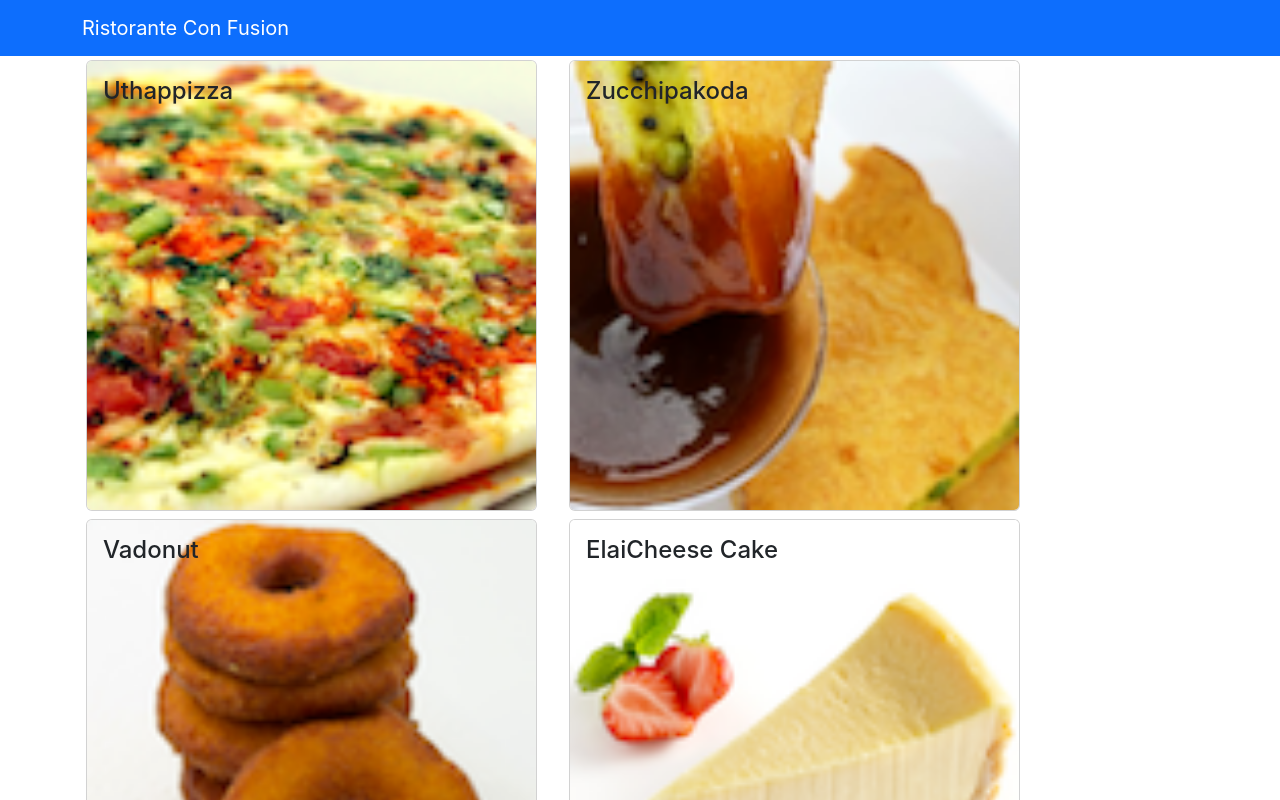
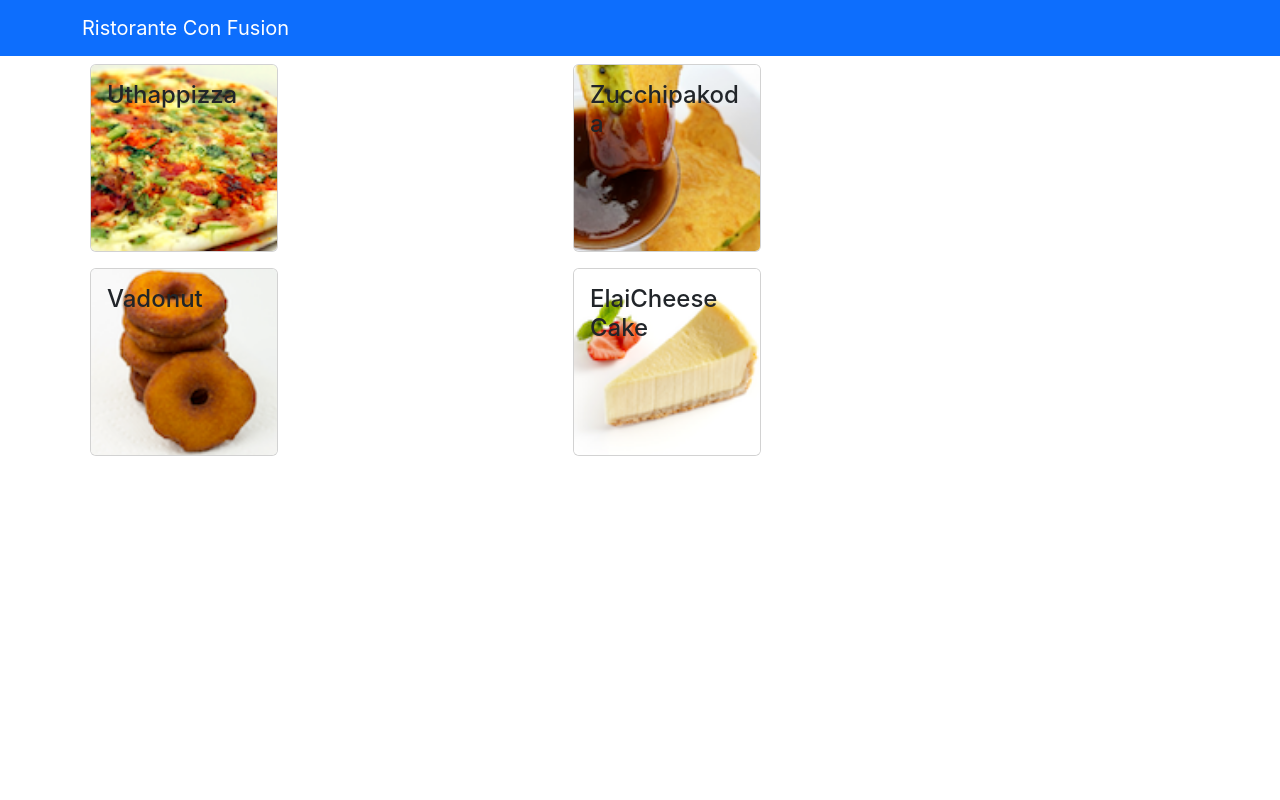
Before and after one commit to lavreniukk/react_trainee, a React (Create React App) app in the folder confusion/: page / in a window 1280 px wide. Shown: the top 800 px of the page. Built offline with nearby package versions, Linux system fonts and the light colour scheme; the HTML template or start-up script is replaced by a standard one.

Commit message:
class components made functional

```diff
--- a/confusion/src/components/DishdetailComponent.js
+++ b/confusion/src/components/DishdetailComponent.js
@@ -1,12 +1,7 @@
-import React, { Component } from 'react';
+import React from 'react';
 import { Card, CardImg, CardText, CardBody, CardTitle} from 'reactstrap';
 
-class DishDetail extends Component {
-    constructor(props) {
-        super(props);
-    }
-
-    renderDish(selectedDish) {
+function RenderDish({selectedDish}) {
     if (selectedDish != null) {
         return(
             <Card>
@@ -27,7 +22,7 @@ class DishDetail extends Component {
     }
 }
 
-    renderComments(commentsArr) {
+function RenderComments({commentsArr}) {
     if (commentsArr != null) {
         var comms = commentsArr.map((comm) => {
             return(
@@ -54,16 +49,16 @@ class DishDetail extends Component {
     }
 }
 
-    render() {
-        if (this.props.dish != null) {
+function DishDetail(props) {
+    if (props.dish != null) {
         return (
             <div className='container'>
                 <div className='row'>
                     <div className='col-12 col-md-5 m-1'>
-                            {this.renderDish(this.props.dish)}
+                        <RenderDish dish={props.dish}/>
                     </div>
                     <div className='col-12 col-md-5 m-1'>
-                            {this.renderComments(this.props.dish.comments)}
+                        <RenderComments dish={props.dish.comments}/>
                     </div>
                 </div>
             </div>
@@ -75,6 +70,5 @@ class DishDetail extends Component {
         );
     }
 }
-}
 
 export default DishDetail;
--- a/confusion/src/components/MenuComponent.js
+++ b/confusion/src/components/MenuComponent.js
@@ -1,22 +1,26 @@
-import React, { Component } from 'react';
+import React from 'react';
 import { Card, CardImg, CardImgOverlay, CardText, CardBody, CardTitle} from 'reactstrap';
 import DishDetail from './DishdetailComponent';
 
-class Menu extends Component {
-    constructor (props) {
-        super(props);
-    }
 
-    render () {
-        const menu = this.props.dishes.map((dish) => {
+function RenderMenuItem({dish, onClick}) {
     return (
         <div key={dish.id} className="col-12 col-md-5 m-1">
-                <Card onClick={() => this.props.onClick(dish.id)}>
+        <Card onClick={() => onClick(dish.id)}>
             <CardImg width="100%" src={dish.image} alt={dish.name}/>
             <CardImgOverlay>
                     <CardTitle tag="h4"> {dish.name} </CardTitle>
             </CardImgOverlay>
         </Card>
+        </div>
+    );
+}
+
+function Menu(props) {
+    const menu = props.dishes.map((dish) => {
+        return (
+            <div key={dish.id} className="col-12 col-md-5 m-1">
+                <RenderMenuItem dish={dish} onClick={props.onClick}/>
             </div>
         );
     });
@@ -29,6 +33,5 @@ class Menu extends Component {
         </div>
     );
 }
-}
 
 export default Menu;
```
Lines whose indentation alone changed are shown as unchanged.
